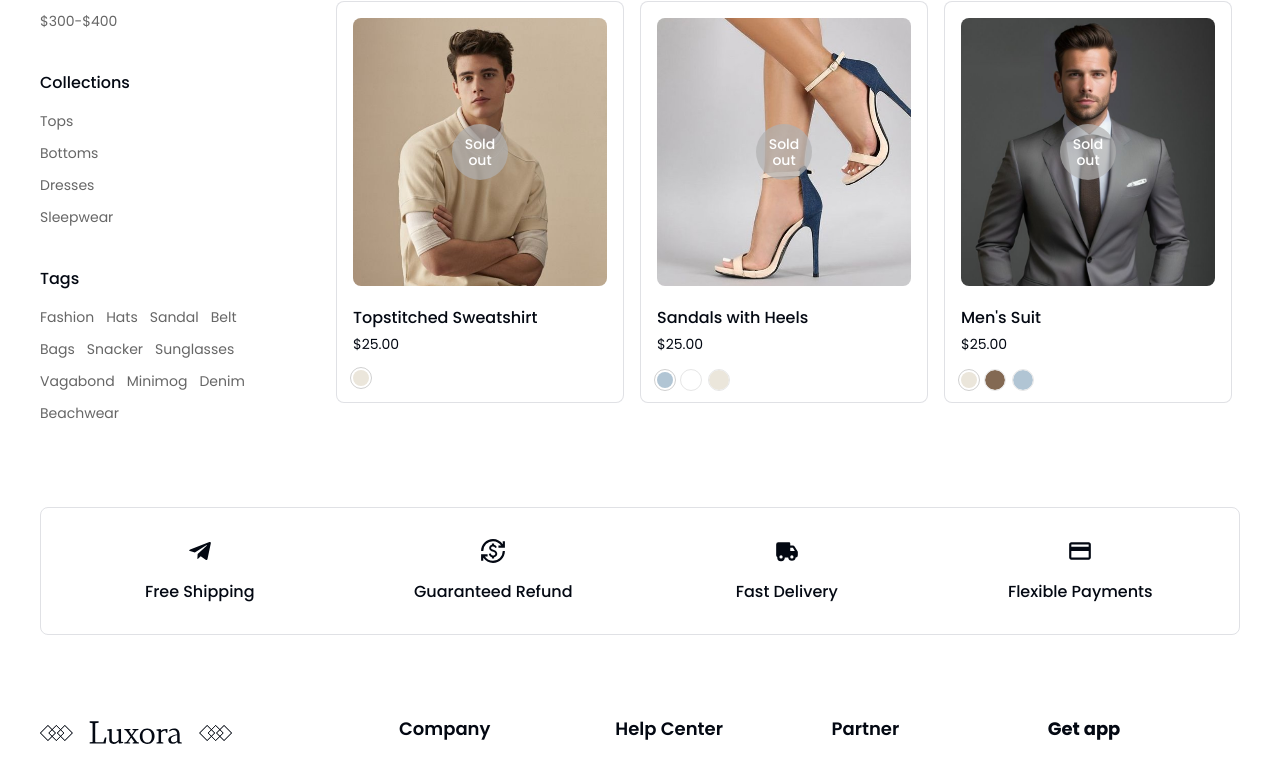
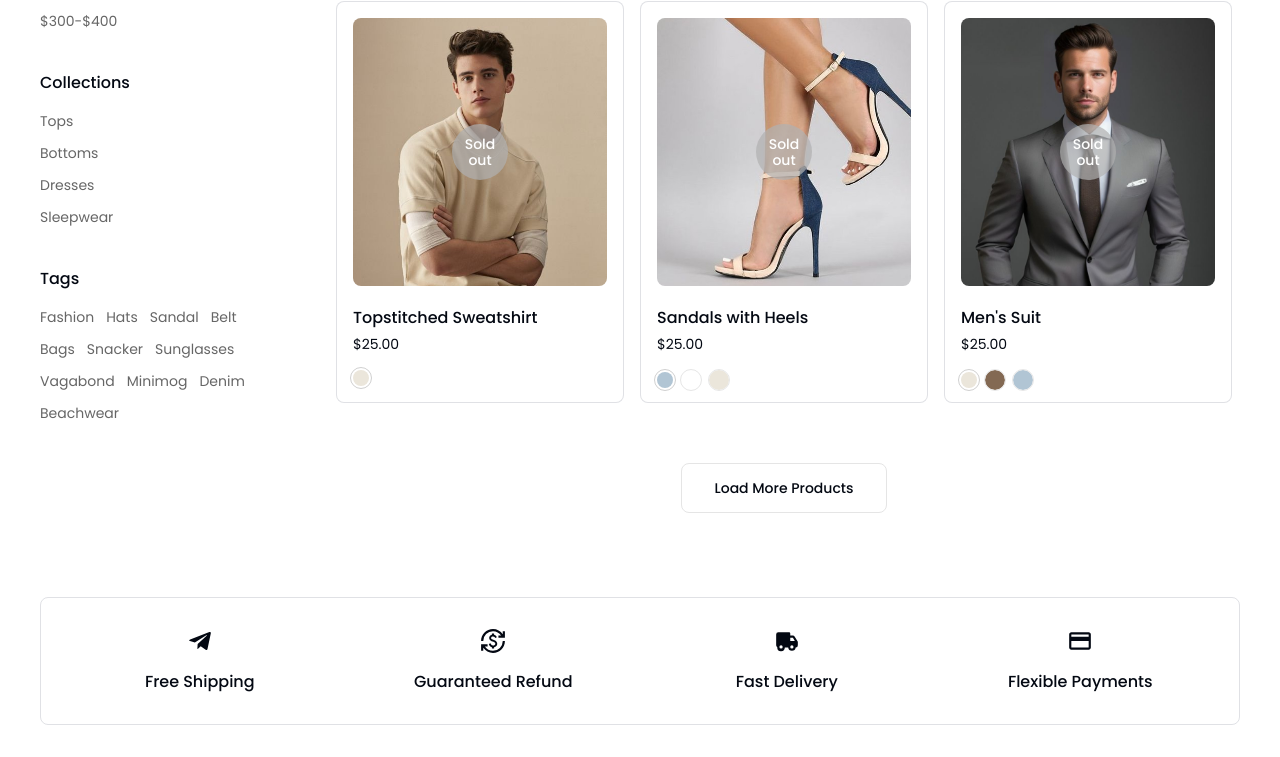
Before and after one commit to devJennyy/luxora-revamp, a React (Vite) app: page /womens-apparel in a window 1280 px wide. Shown: the part 681-1438 px from the top of the page. Built offline with nearby package versions, Linux system fonts and the light colour scheme; a web font is replaced by a local one.

Commit message:
Added load more.

```diff
--- a/src/constants/womensApparelData.tsx
+++ b/src/constants/womensApparelData.tsx
@@ -104,4 +104,68 @@ export const womensApparel = [
     sold: true,
     link: "",
   },
+  {
+    image: "/images/product-item/sweatshirt/sweatshirt-cover.jpg",
+    itemName: "Topstitched Sweatshirt",
+    price: 25.0,
+    colors: ["bg-item-lightBeige"],
+    sold: true,
+    link: "",
+  },
+  {
+    image: "/images/product-item/sandals/sandal-cover.jpg",
+    itemName: "Sandals with Heels",
+    price: 25.0,
+    colors: [
+      "bg-item-skyBlue",
+      "bg-item-black",
+      "bg-item-lightBeige",
+    ],
+    sold: true,
+    link: "",
+  },
+  {
+    image: "/images/product-item/men-suit/suit-cover.jpg",
+    itemName: "Men's Suit",
+    price: 25.0,
+    colors: [
+      "bg-item-lightBeige",
+      "bg-item-earthBrown",
+      "bg-item-skyBlue",
+    ],
+    sold: true,
+    link: "",
+  },
+  {
+    image: "/images/product-item/sweatshirt/sweatshirt-cover.jpg",
+    itemName: "Topstitched Sweatshirt",
+    price: 25.0,
+    colors: ["bg-item-lightBeige"],
+    sold: true,
+    link: "",
+  },
+  {
+    image: "/images/product-item/sandals/sandal-cover.jpg",
+    itemName: "Sandals with Heels",
+    price: 25.0,
+    colors: [
+      "bg-item-skyBlue",
+      "bg-item-black",
+      "bg-item-lightBeige",
+    ],
+    sold: true,
+    link: "",
+  },
+  {
+    image: "/images/product-item/men-suit/suit-cover.jpg",
+    itemName: "Men's Suit",
+    price: 25.0,
+    colors: [
+      "bg-item-lightBeige",
+      "bg-item-earthBrown",
+      "bg-item-skyBlue",
+    ],
+    sold: true,
+    link: "",
+  },
 ];
--- a/src/pages/WomensApparel.tsx
+++ b/src/pages/WomensApparel.tsx
@@ -8,15 +8,23 @@ import {
   tags,
   womensApparel,
 } from "@/constants/womensApparelData";
+import { useState } from "react";
 import { IoFilterOutline } from "react-icons/io5";
 
+const PRODUCTS_PER_PAGE = 6;
+
 const WomensApparel = () => {
+  const [visibleCount, setVisibleCount] = useState(PRODUCTS_PER_PAGE);
+  const handleLoadMore = () => {
+    setVisibleCount((prev) => prev + PRODUCTS_PER_PAGE);
+  };
+
   return (
-    <section
+     <section
       id="womens-apparel"
-      className="w-full max-w-[1280px] !mx-auto xl:px-10 lg:px-5 lg:!my-16 !my-8 flex justify-between gap-20"
+      className="relative w-full max-w-[1280px] !mx-auto xl:px-10 lg:px-5 lg:!my-16 !my-8 flex justify-between gap-20"
     >
-      <div className="lg:block hidden">
+     <div className="lg:block hidden sticky top-24 self-start">
         <Filter
           sizes={sizes}
           colors={colors}
@@ -26,7 +34,7 @@ const WomensApparel = () => {
         />
       </div>
 
-      <div className="w-full h-full flex flex-col sm:gap-5 gap-2 lg:px-0 px-2">
+      <div className="w-full h-full flex flex-col items-center sm:gap-5 gap-2 lg:px-0 px-2">
         <div className="w-full flex justify-between items-center lg:px-0 px-2">
           <p className="text-lg font-semibold">Best Selling</p>
           <div className="border rounded-sm p-2 bg-primary lg:hidden">
@@ -35,12 +43,23 @@ const WomensApparel = () => {
         </div>
 
         <HoverEffect
-          items={womensApparel.map((item, idx) => ({
-            ...item,
-            link: item.link ?? "#",
-            idx,
-          }))}
+          items={womensApparel
+            .slice(0, visibleCount)
+            .map((item, idx) => ({
+              ...item,
+              link: item.link ?? "#",
+              idx,
+            }))}
         />
+
+        {visibleCount < womensApparel.length && (
+          <button
+            className="sm:px-8 px-5 sm:py-[14px] py-[10px] border hover:bg-primary hover:text-white active:bg-primary active:text-white focus:bg-primary focus:text-white rounded-md w-fit h-fit !mt-8 cursor-pointer transition-default"
+            onClick={handleLoadMore}
+          >
+            <p className="sm:text-sm text-[12px] font-medium">Load More Products</p>
+          </button>
+        )}
       </div>
     </section>
   );
```
